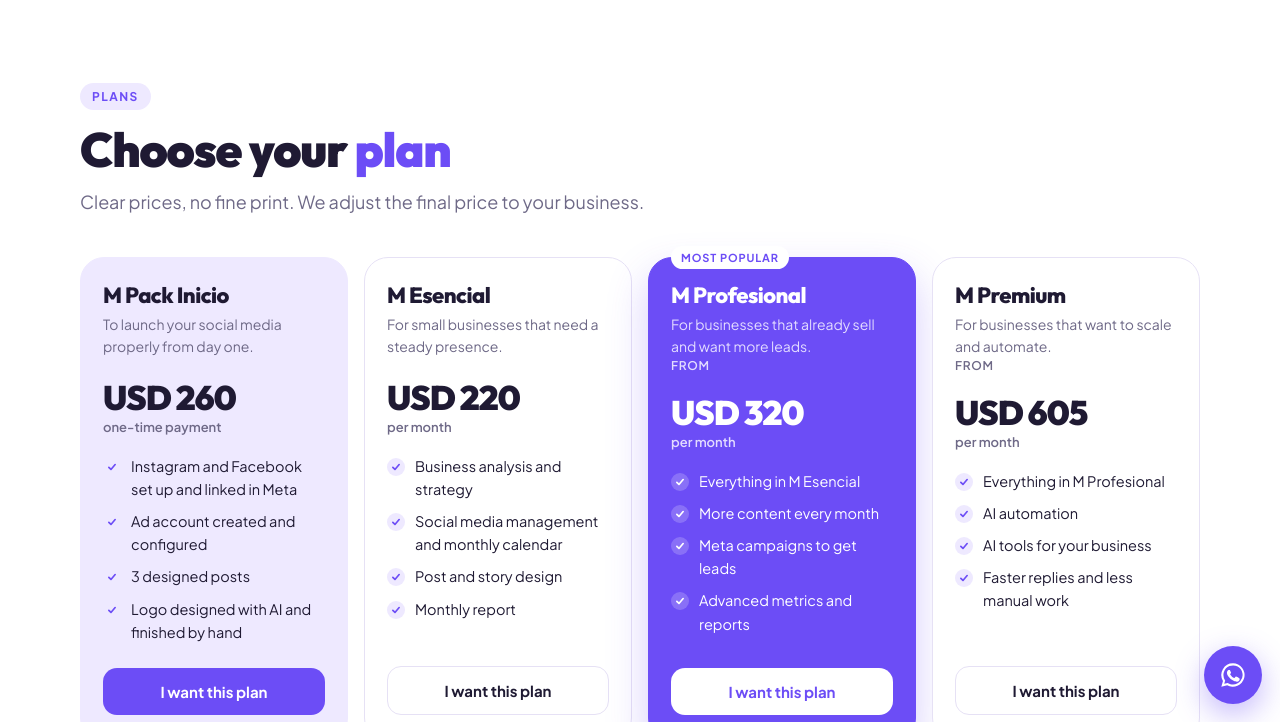
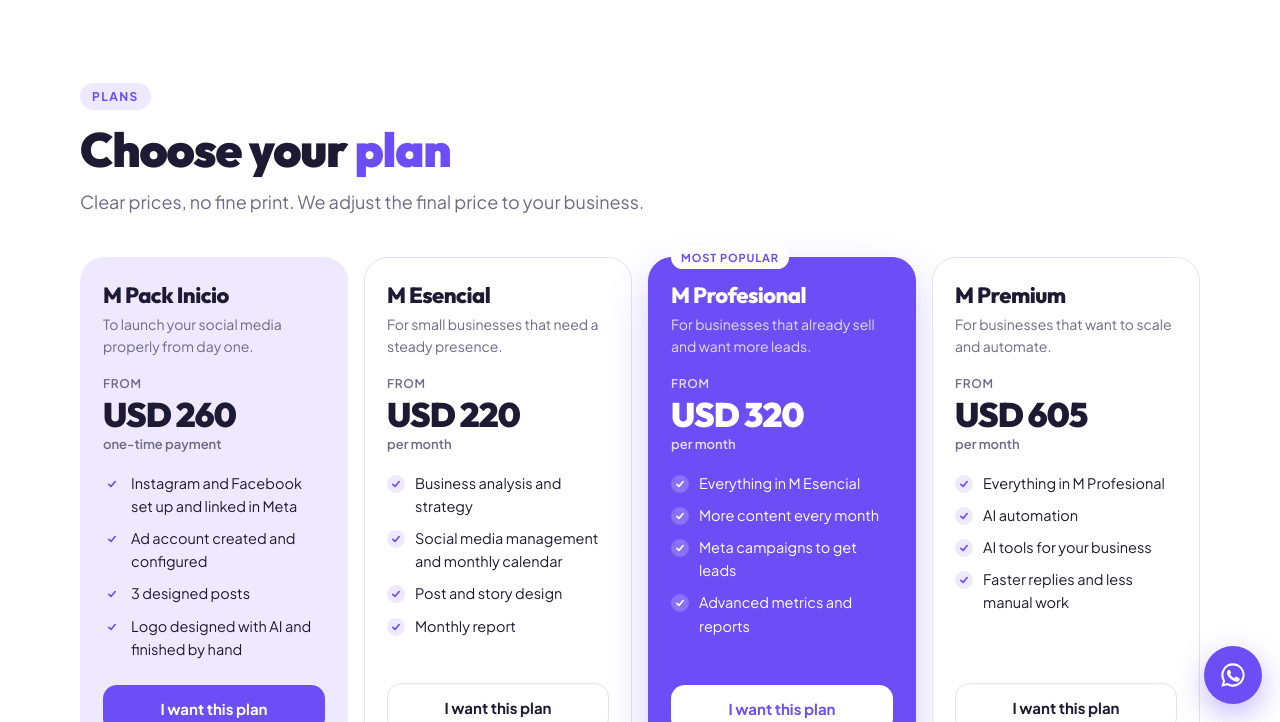
Before and after one commit to mauroxs1/magency-landing, a plain HTML site: page index.html in a window 1280 px wide. Both pictures are taken after a click on the link "Plans". Shown: the part 1362-2084 px from the top of the page. Drawn offline with Linux system fonts and the light colour scheme.

Commit message:
Mostrar 'desde' en todos los precios de los planes
Co-Authored-By: Claude Opus 5.5 <noreply@anthropic.com>
Claude-Session: https://claude.ai/code/session_018MEzKaUCP7Ztns38bTpc5W

```diff
--- a/app.js
+++ b/app.js
@@ -5,8 +5,8 @@
   var $$ = function (s, r) { return Array.prototype.slice.call((r || document).querySelectorAll(s)); };
 
   var PLANS = {
-    inicio: { name: "M Pack Inicio", ars: 299000, once: true, from: false },
-    esencial: { name: "M Esencial", ars: 250000, from: false },
+    inicio: { name: "M Pack Inicio", ars: 299000, once: true, from: true },
+    esencial: { name: "M Esencial", ars: 250000, from: true },
     profesional: { name: "M Profesional", ars: 370000, from: true },
     premium: { name: "M Premium", ars: 700000, from: true },
     gestion: { name: "M Sistema de Gestión", ars: 80000, from: true },
--- a/index.html
+++ b/index.html
@@ -134,6 +134,8 @@ body:not(.gated) .skip{display:none}
 .plan .for{color:var(--mut);font-size:14px;margin-top:6px;min-height:44px}
 .plan .amount{font:900 34px var(--display);letter-spacing:-.03em;margin-top:18px}
 .plan .from{font:600 12px var(--sans);color:var(--mut);text-transform:uppercase;letter-spacing:.06em}
+.plan .from{margin-top:18px}
+.plan .from + .amount{margin-top:2px}
 .plan .per{font:600 13px var(--sans);color:var(--mut)}
 .plan .usd{font:600 12px var(--sans);color:var(--mut);margin-top:2px}
 .plan ul{list-style:none;display:flex;flex-direction:column;gap:9px;margin:20px 0 24px;font-size:14.5px}
@@ -400,13 +402,13 @@ footer{padding-block:48px 40px;color:var(--mut);font-size:14px}
       <div class="plans">
         <article class="plan once" id="plan-inicio">
           <h3>M Pack Inicio</h3><p class="for" data-i18n="p.inicio.for">Para salir a las redes bien armado desde el primer día.</p>
-          <div class="amount" data-price="299000">$299.000</div><div class="per" data-i18n="p.once">pago único</div><div class="usd" data-usd="299000"></div>
+          <div class="from" data-i18n="p.from">desde</div><div class="amount" data-price="299000">$299.000</div><div class="per" data-i18n="p.once">pago único</div><div class="usd" data-usd="299000"></div>
           <ul><li data-i18n="p.inicio.1">Instagram y Facebook armados y enlazados en Meta</li><li data-i18n="p.inicio.2">Cuenta publicitaria creada y configurada</li><li data-i18n="p.inicio.3">3 posts diseñados</li><li data-i18n="p.inicio.4">Logo diseñado con IA y terminado a mano</li></ul>
           <a class="btn btn-v wa" data-msg="plan:M Pack Inicio" href="https://wa.me/5492612180849" target="_blank" rel="noopener" data-i18n="p.cta">Quiero este plan</a>
         </article>
         <article class="plan" id="plan-esencial">
           <h3>M Esencial</h3><p class="for" data-i18n="p.esencial.for">Para negocios chicos que necesitan presencia constante.</p>
-          <div class="amount" data-price="250000">$250.000</div><div class="per" data-i18n="p.month">por mes</div><div class="usd" data-usd="250000"></div>
+          <div class="from" data-i18n="p.from">desde</div><div class="amount" data-price="250000">$250.000</div><div class="per" data-i18n="p.month">por mes</div><div class="usd" data-usd="250000"></div>
           <ul><li data-i18n="p.esencial.1">Análisis del negocio y estrategia</li><li data-i18n="p.esencial.2">Gestión de redes y calendario mensual</li><li data-i18n="p.esencial.3">Diseño de posts e historias</li><li data-i18n="p.esencial.4">Reporte mensual</li></ul>
           <a class="btn btn-o wa" data-msg="plan:M Esencial" href="https://wa.me/5492612180849" target="_blank" rel="noopener" data-i18n="p.cta">Quiero este plan</a>
         </article>
```
